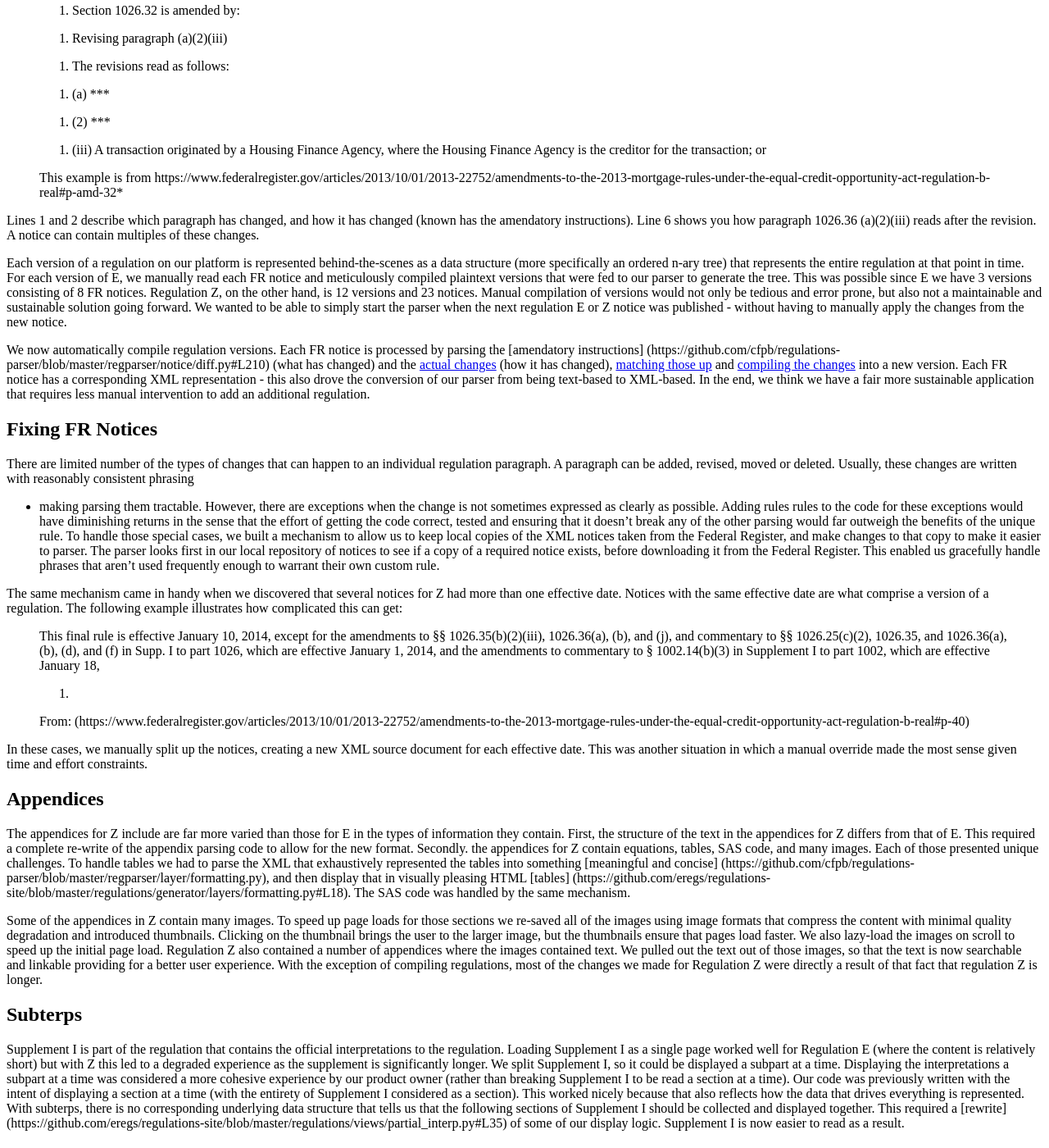
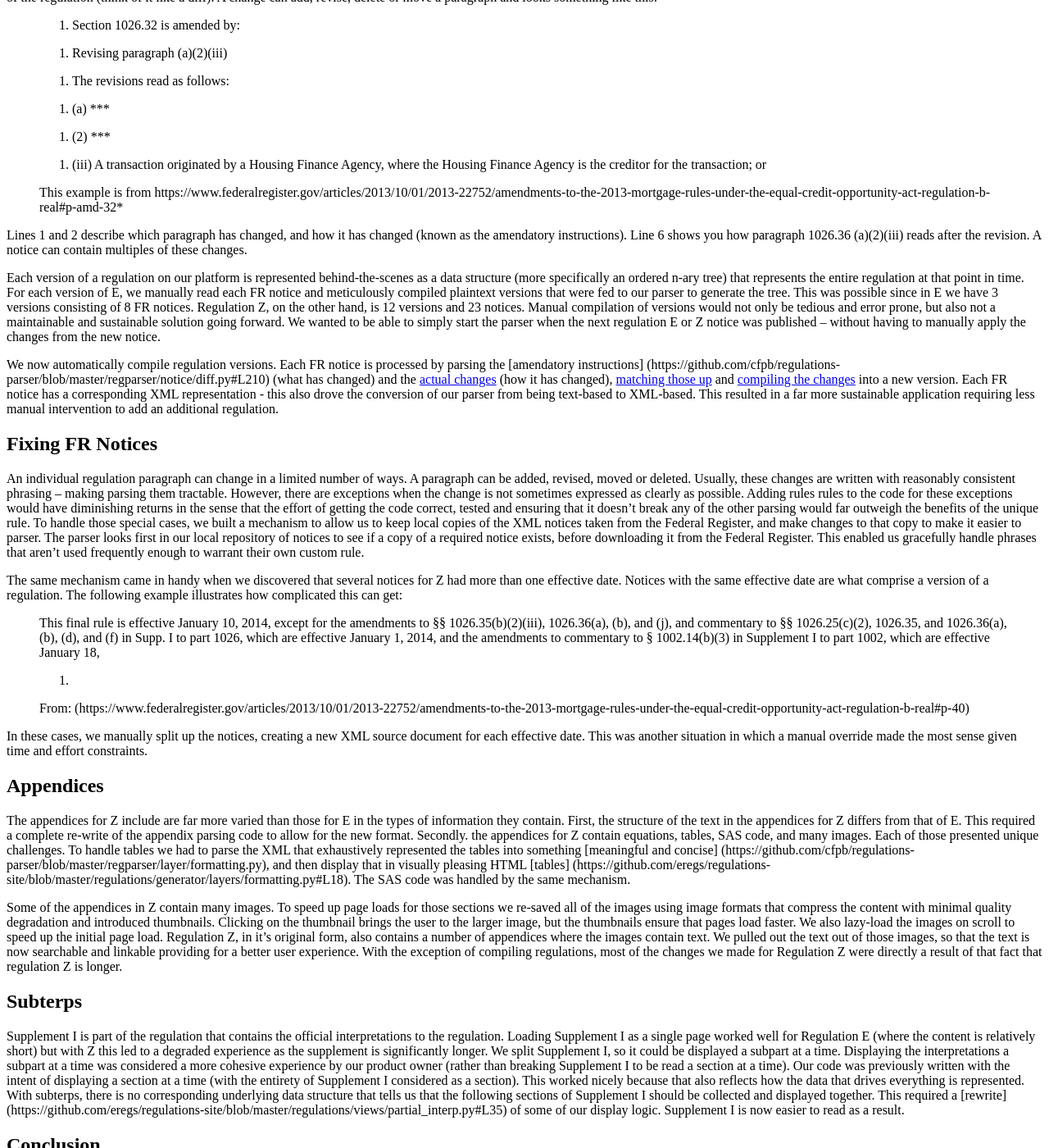
Before and after one commit to cfpb/cfpb.github.io, a Jekyll site: the page built from _posts/2014-03-27-new-regulation.md, in a window 1280 px wide and 1400 px high, scrolled down 800 px. Shown: the whole window at 82% size. Built offline with Jekyll 4.4.1, drawn with Linux system fonts in a browser that asks for light colours; nearby versions of some CDN libraries; some web fonts are replaced; comment, search, counter and statistics services are not loaded; some of the changed text lies outside the part shown.

Commit message:
Thoughtful changes from Marc

```diff
--- a/_posts/2014-03-27-new-regulation.md
+++ b/_posts/2014-03-27-new-regulation.md
@@ -11,12 +11,11 @@
 through our process into production. It's a very exciting time, as we're going
 to be hosting Regulation Z (Truth in Lending) on our eRegulations platform.
 It's taken us approximately six months since the last regulation (Regulation E
-- Electronic Fund Transfers) to release this new one. That's admittedly a long
-time between what is seems like a simple content update. However, Regulation Z is
-significantly different to Regulation E in a number of ways that made it
-necessary for us to improve and update the eRegulations platform.  I'd like to
-share some of the more interesting things we did, and in the process also
-reveal a bit more about how our platform works.
+- Electronic Fund Transfers) to release this new one. That's admittedly a long time between what is seems like a simple content
+update. However, Regulation Z differs significantly from Regulation E,
+requiring us to improve and update the eRegulations platform.  Here, I'll share
+some of the more interesting improvements, and in the process also reveal more
+about how our platform works.
 
 ## Significant differences in size
 
@@ -33,11 +32,12 @@
 
 Table 1: The number of each types of content per regulation.
 
-Regulation E is 1.5 Mb on disk, while Z is almost ten times larger at 11Mb when
+Regulation E is 1.5 MB on disk, while Z is almost ten times larger at 11MB when
 the text of both is represented as a pretty-printed JSON trees (not including
-images). That's a lot of text. The fact that Z is significantly longer of a
-regulation than E drove almost every aspect of what we did over the next six
-months, especially when it came to actually getting all the content together.
+images). That's a lot of text, in comparision War and Peace by Leo Tolstoy is
+3.1 MB. The fact that Z is significantly longer of a regulation than E drove
+almost every aspect of what we did over the next six months, especially when it
+came to actually getting all the content together.
 
 ## Compiling regulations
 
@@ -68,7 +68,7 @@
 > This example is from https://www.federalregister.gov/articles/2013/10/01/2013-22752/amendments-to-the-2013-mortgage-rules-under-the-equal-credit-opportunity-act-regulation-b-real#p-amd-32*
 
 Lines 1 and 2 describe which paragraph has changed, and how it has changed
-(known has the amendatory instructions). Line 6 shows you how paragraph 1026.36
+(known as the amendatory instructions). Line 6 shows you how paragraph 1026.36
 (a)(2)(iii) reads after the revision. A notice can contain multiples of these
 changes.
 
@@ -76,12 +76,12 @@
 as a data structure (more specifically an ordered n-ary tree) that represents
 the entire regulation at that point in time. For each version of E, we manually
 read each FR notice and meticulously compiled plaintext versions that were fed
-to our parser to generate the tree. This was possible since E we have 3
+to our parser to generate the tree. This was possible since in E we have 3
 versions consisting of 8 FR notices. Regulation Z, on the other hand, is 12
 versions and 23 notices. Manual compilation of versions would not only be
 tedious and error prone, but also not a maintainable and sustainable solution
 going  forward. We wanted to be able to simply start the parser when the next
-regulation E or Z notice was published - without having to manually apply the
+regulation E or Z notice was published -- without having to manually apply the
 changes from the new notice.
 
 
@@ -96,27 +96,26 @@
 changes](https://github.com/cfpb/regulations-parser/blob/master/regparser/notice/compiler.py#L509)
 into a new version. Each FR notice has a corresponding XML representation -
 this also drove the conversion of our parser from being text-based to
-XML-based. In the end, we think we have a fair more sustainable application
-that requires less manual intervention to add an additional regulation.
+XML-based. This resulted in a far more sustainable application requiring less
+manual intervention to add an additional regulation.
 
 
 ## Fixing FR Notices
 
-There are limited number of the types of changes that can happen to an
-individual regulation paragraph. A paragraph can be added, revised, moved or
-deleted. Usually, these changes are written with reasonably consistent phrasing
-- making parsing them tractable. However, there are exceptions when the change
-is not sometimes expressed as clearly as possible. Adding rules  rules to the
-code  for these exceptions would have diminishing returns in the sense that the
-effort of getting the code correct, tested and ensuring that it doesn't
-break any of the other parsing would far outweigh the benefits of the unique
-rule. To handle those special cases, we built a mechanism to allow us to keep
-local copies of the XML notices taken from the Federal Register, and make
-changes to that copy to make it easier to parser. The parser looks first in our
-local repository of notices to see if a copy of a required notice exists,
-before downloading it from the Federal Register. This enabled us gracefully
-handle phrases that aren't used frequently enough to warrant their own
-custom rule.
+An individual regulation paragraph can change in a limited number of ways. A
+paragraph can be added, revised, moved or deleted. Usually, these changes are
+written with reasonably consistent phrasing -- making parsing them tractable.
+However, there are exceptions when the change is not sometimes expressed as
+clearly as possible. Adding rules  rules to the code  for these exceptions
+would have diminishing returns in the sense that the effort of getting the code
+correct, tested and ensuring that it doesn't break any of the other parsing
+would far outweigh the benefits of the unique rule. To handle those special
+cases, we built a mechanism to allow us to keep local copies of the XML notices
+taken from the Federal Register, and make changes to that copy to make it
+easier to parser. The parser looks first in our local repository of notices to
+see if a copy of a required notice exists, before downloading it from the
+Federal Register. This enabled us gracefully handle phrases that aren't used
+frequently enough to warrant their own custom rule.
 
 The same mechanism came in handy when we discovered that several notices for Z
 had more than one effective date. Notices with the same effective date are what
@@ -155,12 +154,12 @@
 the content with minimal quality degradation and introduced thumbnails.
 Clicking on the thumbnail brings the user to the larger image, but the
 thumbnails ensure that pages load faster.  We also lazy-load the images on
-scroll to speed up the initial page load. Regulation Z also contained a number
-of appendices where the images contained text. We pulled out the text out of
-those images, so that the text is now searchable and linkable providing for a
-better user experience.  With the exception of compiling regulations, most of
-the changes we made for Regulation Z were directly a result of that fact that
-regulation Z is longer.
+scroll to speed up the initial page load. Regulation Z, in it's original form,
+also contains a number of appendices where the images contain text. We pulled
+out the text out of those images, so that the text is now searchable and
+linkable providing for a better user experience.  With the exception of
+compiling regulations, most of the changes we made for Regulation Z were
+directly a result of that fact that regulation Z is longer.
 
 
 ## Subterps
@@ -192,6 +191,4 @@
 excruciating detail (and suggest changes).
 
 Through these set of changes, we've hopefully made it much easier to add the
-next regulation and also deal with longer regulations. I've just received word
-that we're moving from our build server to our staging seerver. I'm so excited,
-I hope you will be too.
+next regulation and also deal with longer regulations.
```
Also changed, not shown: other parts of _posts/2014-03-27-new-regulation.md (+4 -4 lines).
